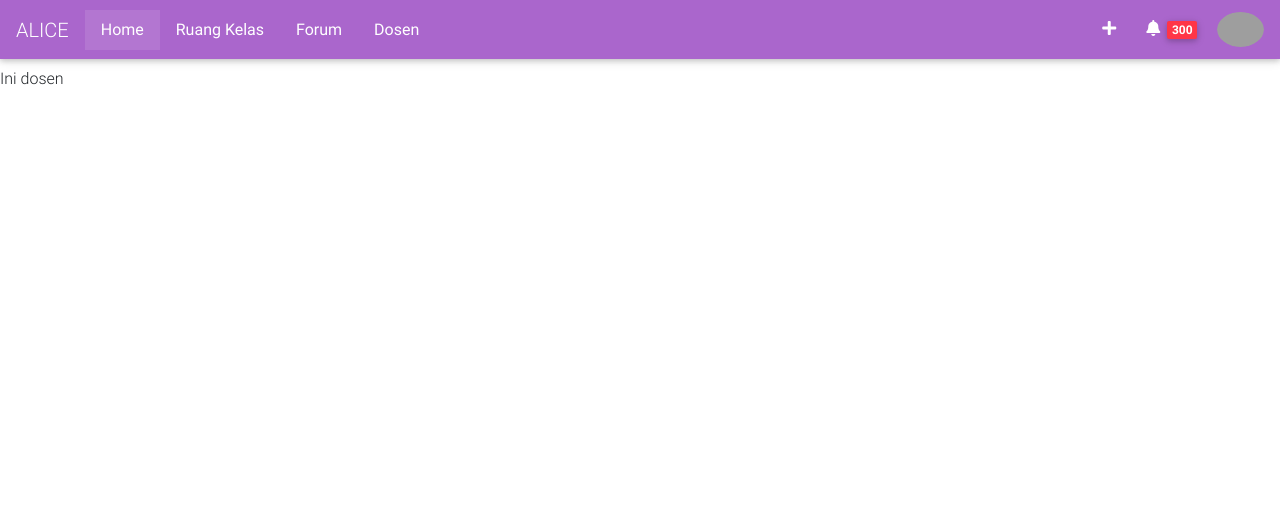
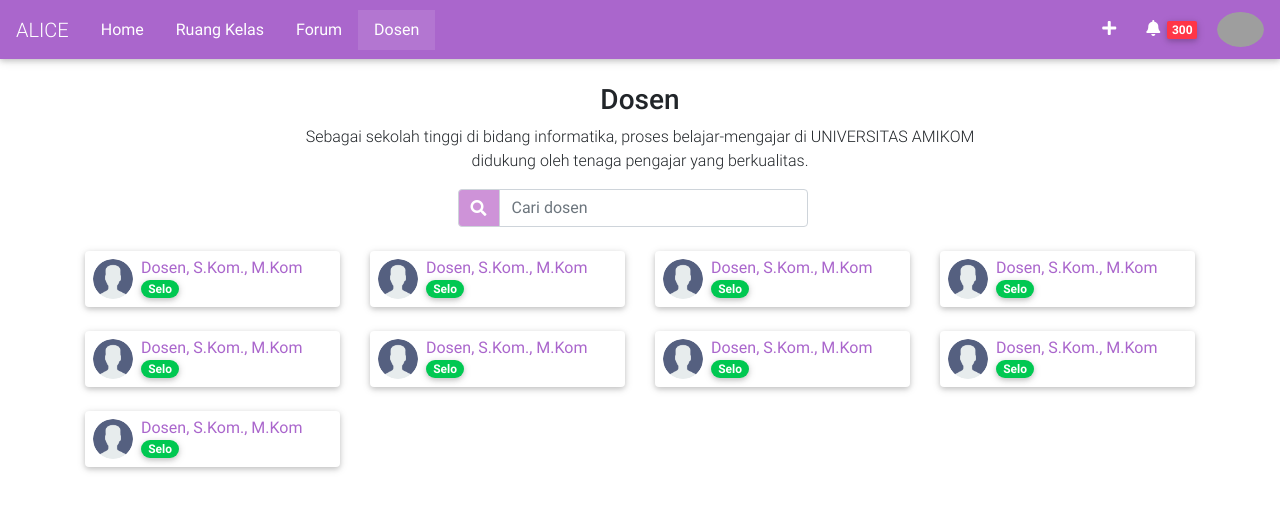
Before and after one commit to rizkychi/alice, a PHP site: page /index.php?p=dosen in a window 1280 px wide. Shown: the top 511 px of the page. Run offline with PHP 8.4, Linux system fonts and the light colour scheme; some libraries are stand-ins or nearby versions; grey boxes are pictures that could not be loaded.

Commit message:
lecturer list & classroom list layout

```diff
--- a/index.php
+++ b/index.php
@@ -40,6 +40,13 @@
                 top: .6em !important;
                 z-index: 2 !important;
             }
+            .alice-avatar {
+                width: 40px;
+            }
+            .alice-class {
+                min-width: 280px;
+                max-width: 280px;
+            }
             @media only screen and (min-width: 768px) {
                 /* For desktop: */
                 .alice-notif {
@@ -69,18 +76,18 @@
                 </button>
                 <div class="collapse navbar-collapse" id="navbarMainContent">
                     <ul class="navbar-nav mr-auto">
-                        <li class="nav-item active">
+                        <li class="nav-item <?php if ($page == 'home') echo 'active'; ?>">
                             <a class="nav-link px-3 font-weight-normal" href="?p=home">Home
                             <span class="sr-only">(current)</span>
                             </a>
                         </li>
-                        <li class="nav-item">
+                        <li class="nav-item <?php if ($page == 'classroom') echo 'active'; ?>">
                             <a class="nav-link px-3 font-weight-normal" href="?p=classroom">Ruang Kelas</a>
                         </li>
-                        <li class="nav-item">
+                        <li class="nav-item <?php if ($page == 'forum') echo 'active'; ?>">
                             <a class="nav-link px-3 font-weight-normal" href="?p=forum">Forum</a>
                         </li>
-                        <li class="nav-item">
+                        <li class="nav-item <?php if ($page == 'dosen' || $page == 'profile') echo 'active'; ?>">
                             <a class="nav-link px-3 font-weight-normal" href="?p=dosen">Dosen</a>
                         </li>
                     </ul>
--- a/page/dosen.php
+++ b/page/dosen.php
@@ -1,3 +1,41 @@
-<?php
-    echo 'Ini dosen';
-?>
+<div class="container">
+    <div class="row justify-content-center mt-4">
+        <div class="col-md-8 text-center">
+            <h3 class="h3">Dosen</h3>
+            <p class="mt-2">Sebagai sekolah tinggi di bidang informatika, proses belajar-mengajar di UNIVERSITAS AMIKOM didukung oleh tenaga pengajar yang berkualitas.</p>
+            <div class="col-md-6 input-group form-sm form-1 pl-0 mx-auto">
+                <div class="input-group-prepend">
+                    <span class="input-group-text purple lighten-3" id="basic-text1">
+                        <i class="fas fa-search text-white" aria-hidden="true"></i>
+                    </span>
+                </div>
+                <input class="form-control my-0 py-1" type="text" placeholder="Cari dosen" aria-label="Search">
+            </div>
+        </div>
+    </div>
+    <div class="row mt-4">
+        <!-- Dosen Thumbnail -->
+        <?php
+            for ($i=0; $i < 9; $i++) {
+                ?>
+                    <div class="col-sm-12 col-md-4 col-xl-3 mb-4">
+                        <div class="card">
+                            <div class="card-body p-2 d-flex">
+                                <div class="flex-shrink-1 mr-2">
+                                    <img src="img/alice-img/avatar.png" class="img-fluid rounded-circle alice-avatar" alt="Avatar">
+                                </div>
+                                <div class="w-75">
+                                    <div class="row m-0">
+                                        <a href="?p=profile" class="w-100 stretched-link text-secondary text-truncate" style="line-height:1.1;">Dosen, S.Kom., M.Kom</a>
+                                        <span class="badge badge-pill badge-success mt-1">Selo</span>
+                                    </div>
+                                </div>
+                            </div>
+                        </div>
+                    </div>
+                <?php
+            }
+        ?>
+        <!-- ./Dosen Thumbnail -->
+    </div>
+</div>
```
Also changed, not shown: page/classroom.php (+38 -3 lines).
